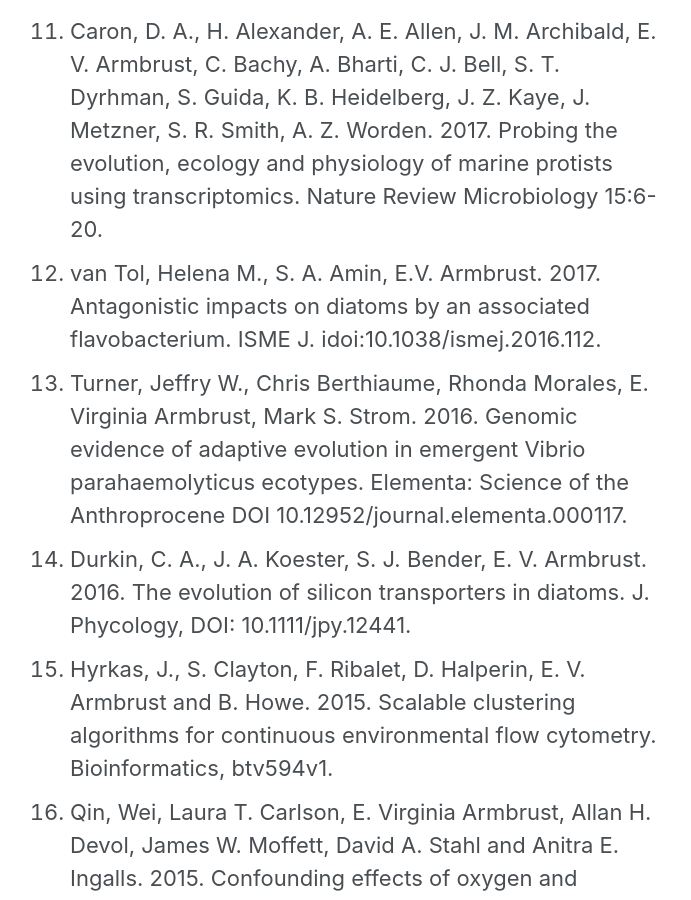
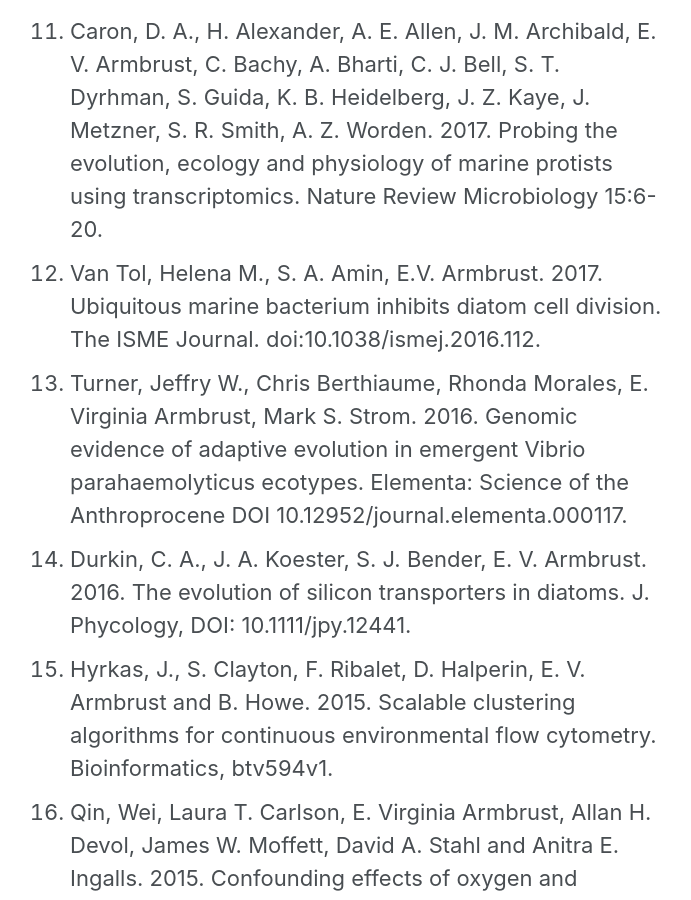
Before and after one commit to armbrustlab/armbrustlab.github.io, a Jekyll site: the page built from collections/_people/armbrust.md, in a window 1280 px wide and 900 px high, scrolled down 5665 px. Shown: the whole window, without its empty margins (292-983 px from the left). Built offline with Jekyll 4.4.1, drawn with Linux system fonts in a browser that asks for light colours; nearby versions of some CDN libraries.

Commit message:
Update armbrust.md

```diff
--- a/collections/_people/armbrust.md
+++ b/collections/_people/armbrust.md
@@ -49,7 +49,7 @@
 1. Mock, T. , R. P. Otillar, J. Strauss, A. E. Allen, C. L. Dupont, S. Frickenhaus, F. Maumus, M. McMullan, A. Salamov, R. Sanges, J. Schmutz, A. Toseland, A. Veluchamy, B.J. Ward, K. W. Barry, A. Falciatore, M. I. Ferrante, A. E. Fortunato, G. Glöckner, A. Gruber, R. Hipkin, M. G. Janech, P. Kroth, F. Leese, E. A. Lindquist, B. R. Lyon, J. Martin, C. Mayer, M. Parker, H. Quesneville, J. A. Raymond, C. Uhlig, R. E. Valas, K. U. Valentin, A. Z. Worden, E. V. Armbrust, C. Bowler, B. R. Green, V. Moulton, C. van Oosterhout, I. V. Grigoriev. 2017. Evolutionary genomics of a cold-adapted diatom, Fragilariopsis cylindrus. Nature doi:10.1038/nature20803.
 1. Heal, K. R., W. Qin, F. Ribalet, A. D. Bertagnolli, W. Coyote-Maestes, L. R. Hmelo, J. W. Moffett,  A. H. Devol, E. V. Armbrust, D. A. Stahl, A. E. Ingalls. 2017. Two distinct pools of B12 analogs reveal community interdependencies in the ocean. Proceedings National Academy of Science, USA 114:364-369.
 1. Caron, D. A., H. Alexander, A. E. Allen, J. M. Archibald, E. V. Armbrust, C. Bachy, A. Bharti, C. J. Bell, S. T. Dyrhman, S. Guida, K. B. Heidelberg, J. Z. Kaye, J. Metzner, S. R. Smith, A. Z. Worden. 2017. Probing the evolution, ecology and physiology of marine protists using transcriptomics. Nature Review Microbiology 15:6-20.
-1. van Tol, Helena M., S. A. Amin, E.V. Armbrust. 2017. Antagonistic impacts on diatoms by an associated flavobacterium. ISME J. idoi:10.1038/ismej.2016.112.
+1. Van Tol, Helena M., S. A. Amin, E.V. Armbrust. 2017. Ubiquitous marine bacterium inhibits diatom cell division. The ISME Journal. doi:10.1038/ismej.2016.112.
 1. Turner, Jeffry W., Chris Berthiaume, Rhonda Morales, E. Virginia Armbrust, Mark S. Strom. 2016. Genomic evidence of adaptive evolution in emergent Vibrio parahaemolyticus ecotypes. Elementa: Science of the Anthroprocene DOI 10.12952/journal.elementa.000117.
 1. Durkin, C. A., J. A. Koester, S. J. Bender, E. V. Armbrust. 2016. The evolution of silicon transporters in diatoms. J. Phycology, DOI: 10.1111/jpy.12441.
 1. Hyrkas, J., S. Clayton, F. Ribalet, D. Halperin, E. V. Armbrust and B. Howe. 2015. Scalable clustering algorithms for continuous environmental flow cytometry. Bioinformatics, btv594v1.
```
